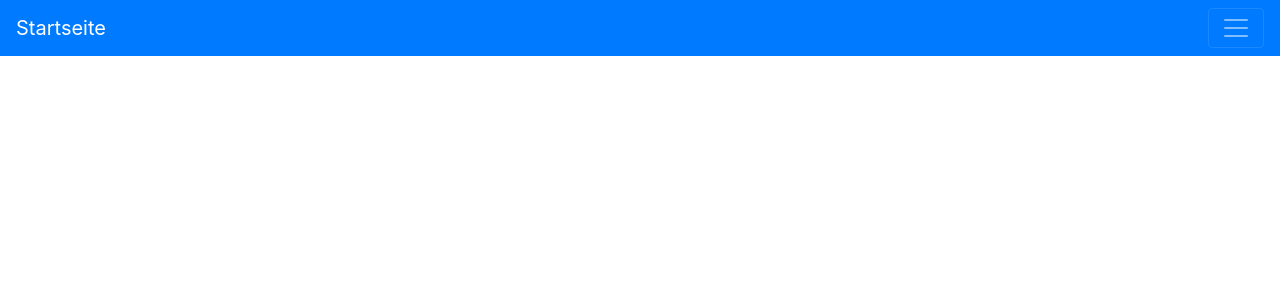
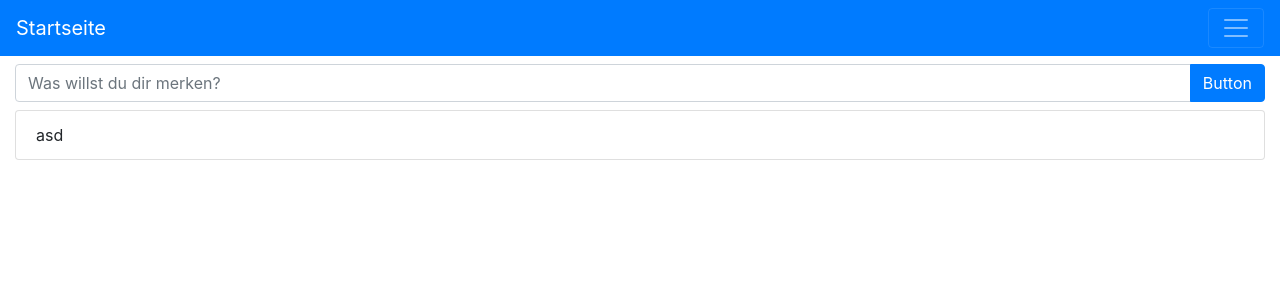
Before and after one commit to hechtag/ng-startseite, an Angular app: page /startseite/ in a window 1280 px wide. Before the commit this address led to /. Shown: the top 300 px of the page. Built offline with nearby package versions, Linux system fonts and the light colour scheme.

Commit message:
mini change

```diff
--- a/src/app/memory-list/memory-list.component.html
+++ b/src/app/memory-list/memory-list.component.html
@@ -1,6 +1,6 @@
 <div class="input-group mt-2 mb-2">
 
-  <input type="text" class="form-control" placeholder="Was willst du nicht vergessen?" [(ngModel)]="memoryString"
+  <input type="text" class="form-control" placeholder="Was willst du dir merken?" [(ngModel)]="memoryString"
     (keyup.enter)="addMemory()">
   <div class="input-group-append">
     <button class="btn btn-primary" type="button" (click)="addMemory()">Button</button>
--- a/src/index.html
+++ b/src/index.html
@@ -4,7 +4,7 @@
 <head>
   <meta charset="utf-8">
   <title>NgStartseite</title>
-  <base href="/">
+  <base href="/startseite/">
   <meta name="viewport" content="width=device-width, initial-scale=1">
   <link rel="icon" type="image/x-icon" href="favicon.ico">
   <link rel="stylesheet" href="https://stackpath.bootstrapcdn.com/bootstrap/4.3.1/css/bootstrap.min.css"
```
